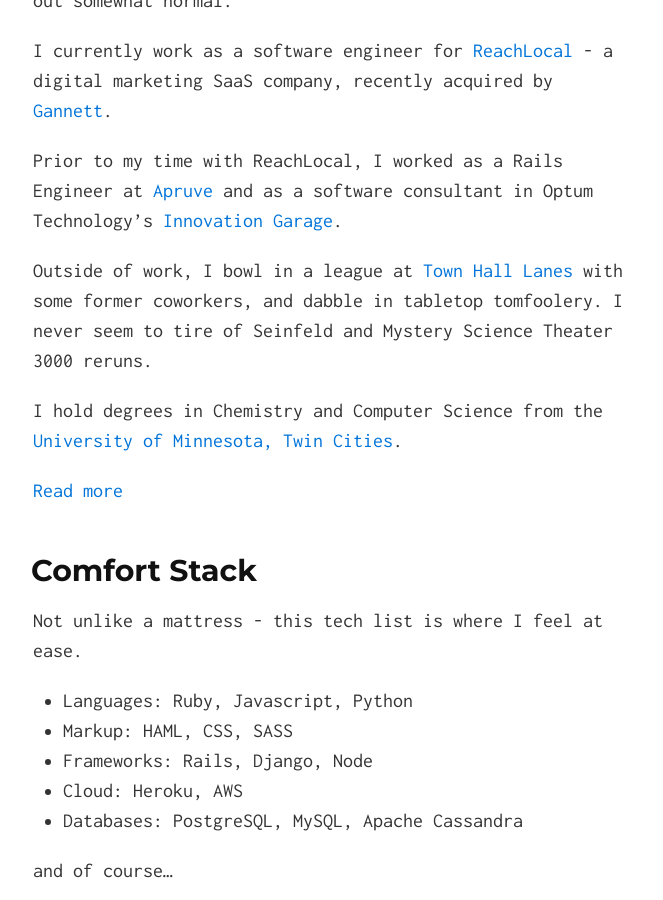
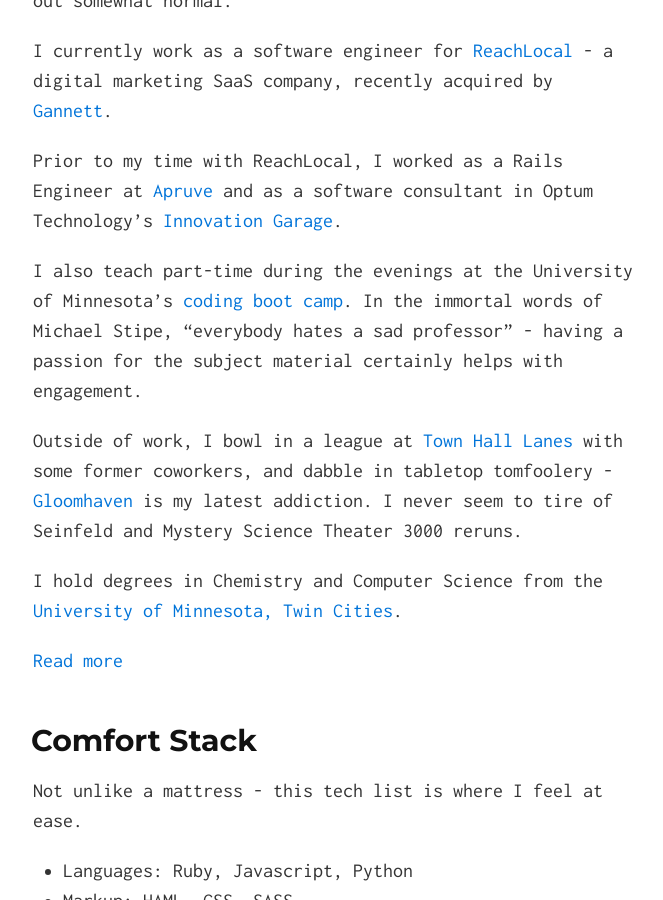
Before and after one commit to dbelling/dbelling.github.io, a Jekyll site: the page built from index.md, in a window 1280 px wide and 900 px high, scrolled down 574 px. Shown: the whole window, without its empty margins (307-970 px from the left). Built offline with Jekyll 4.4.1, drawn with Linux system fonts in a browser that asks for light colours.

Commit message:
Description updates.

```diff
--- a/index.md
+++ b/index.md
@@ -16,7 +16,9 @@
 
 Prior to my time with ReachLocal, I worked as a Rails Engineer at [Apruve](https://www.apruve.com) and as a software consultant in Optum Technology's [Innovation Garage](http://www.thegarage.us).
 
-Outside of work, I bowl in a league at [Town Hall Lanes](http://www.thlanes.com/) with some former coworkers, and dabble in tabletop tomfoolery. I never seem to tire of Seinfeld and Mystery Science Theater 3000 reruns.
+I also teach part-time during the evenings at the University of Minnesota's [coding boot camp](https://bootcamp.umn.edu/coding/). In the immortal words of Michael Stipe, "everybody hates a sad professor" - having a passion for the subject material certainly helps with engagement.
+
+Outside of work, I bowl in a league at [Town Hall Lanes](http://www.thlanes.com/) with some former coworkers, and dabble in tabletop tomfoolery - [Gloomhaven](http://www.cephalofair.com/gloomhaven) is my latest addiction. I never seem to tire of Seinfeld and Mystery Science Theater 3000 reruns.
 
 I hold degrees in Chemistry and Computer Science from the [University of Minnesota, Twin Cities](http://twin-cities.umn.edu).
 
```
